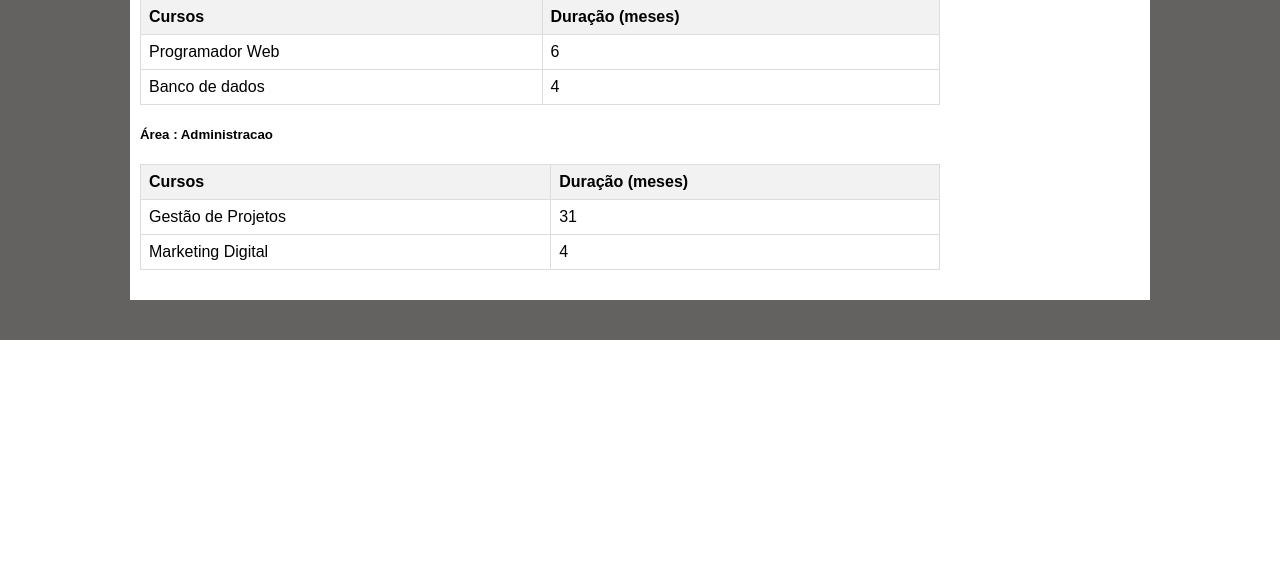
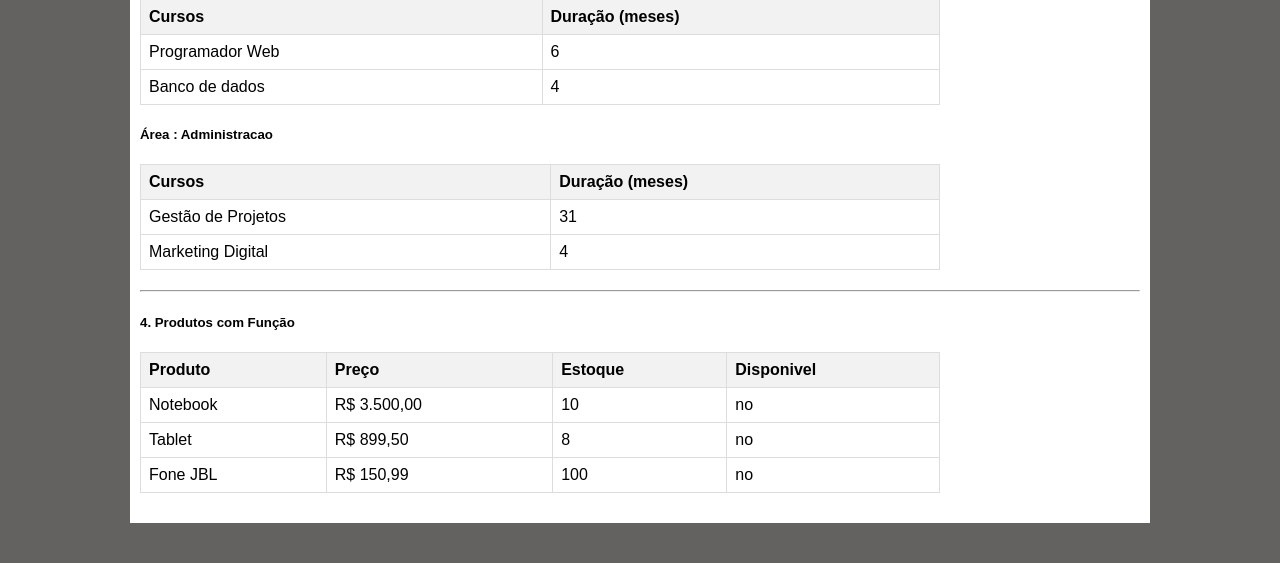
Before and after one commit to robersonjr/fic-PHP-mar, a PHP site: page / in a window 1280 px wide. Shown: the part 626-1189 px from the top of the page. Before the commit the page ends 966 px from the top, so only its background shows below. Run offline with PHP 8.4, Linux system fonts and the light colour scheme.

Commit message:
adicionando mais arrays e tabelas em telas

```diff
--- a/08-04/index.php
+++ b/08-04/index.php
@@ -19,6 +19,17 @@
             ["nome" => "Marketing Digital", "duracao" => 4],
         ]
     ];
+
+    $produtos = [
+        ["nome" => "Notebook", "preco" => 3500, "estoque" => 10],
+        ["nome" => "Tablet", "preco" => 899.50, "estoque" => 8],
+        ["nome" => "Fone JBL", "preco" => 150.99, "estoque" => 100],
+    ];
+
+    // Funções auxiliares
+    function formatarPreco($preco) {
+        return 'R$ ' . number_format($preco, 2, ',', '.');
+    }
 ?>
 
 <!DOCTYPE html>
@@ -79,6 +90,25 @@
                 <?php endforeach; ?>
             </table>
         <?php endforeach  ?>
+        <hr>
+        <h5>4. Produtos com Função</h5>
+        <table>
+            <tr>
+                <th>Produto</th>
+                <th>Preço</th>
+                <th>Estoque</th>
+                <th>Disponivel</th>
+            </tr>
+            <?php foreach($produtos as $produto) : ?>
+                <tr>
+                    <td><?=$produto['nome']?></td>
+                    <td><?= formatarPreco($produto['preco'])?></td>
+                    <td><?=$produto['estoque']?></td>
+                    <!-- <td><?=$produto['estoque'] >= 8 ? "Disponivel" : "Indisponivel" ?></td> -->
+                    <td>no</td>
+                </tr>
+            <?php endforeach; ?>
+        </table>
 
     </div>
 
```
